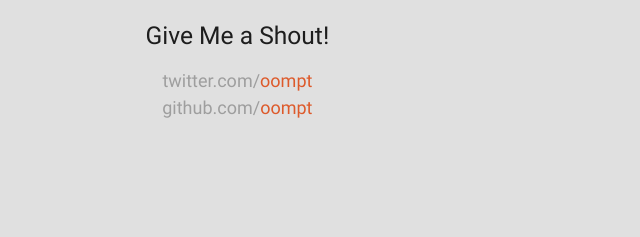
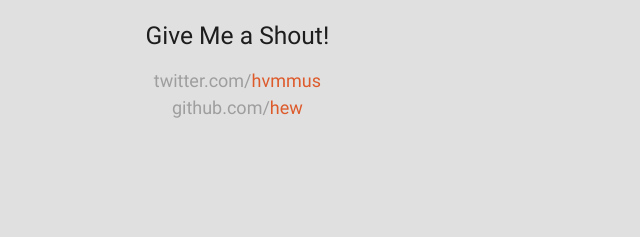
Before and after one commit to hew/materialize-landing-page, a plain HTML site: page index.html in a window 1280 px wide. Shown: the part 4390-4627 px from the top of the page, 621-1261 px from the left. Drawn offline with nearby package versions, Linux system fonts and the light colour scheme.

Commit message:
Update index.html

```diff
--- a/index.html
+++ b/index.html
@@ -303,8 +303,8 @@
         <div class="col s12 m6 valign">
             <h5 class="center-align">Give Me a Shout!</h5>
             <p class="center-align">
-                <a href="http://twitter.com/oompt" class="btn__twitter" > <span>twitter.com/</span>oompt </a> <br />
-                <a href="http://github.com/oompt" class="btn__twitter" > <span>github.com/</span>oompt </a> <br />
+                <a href="http://twitter.com/hvmmus" class="btn__twitter" > <span>twitter.com/</span>hvmmus </a> <br />
+                <a href="http://github.com/hew" class="btn__twitter" > <span>github.com/</span>hew </a> <br />
             </p>
         </div>
       </div>
```
